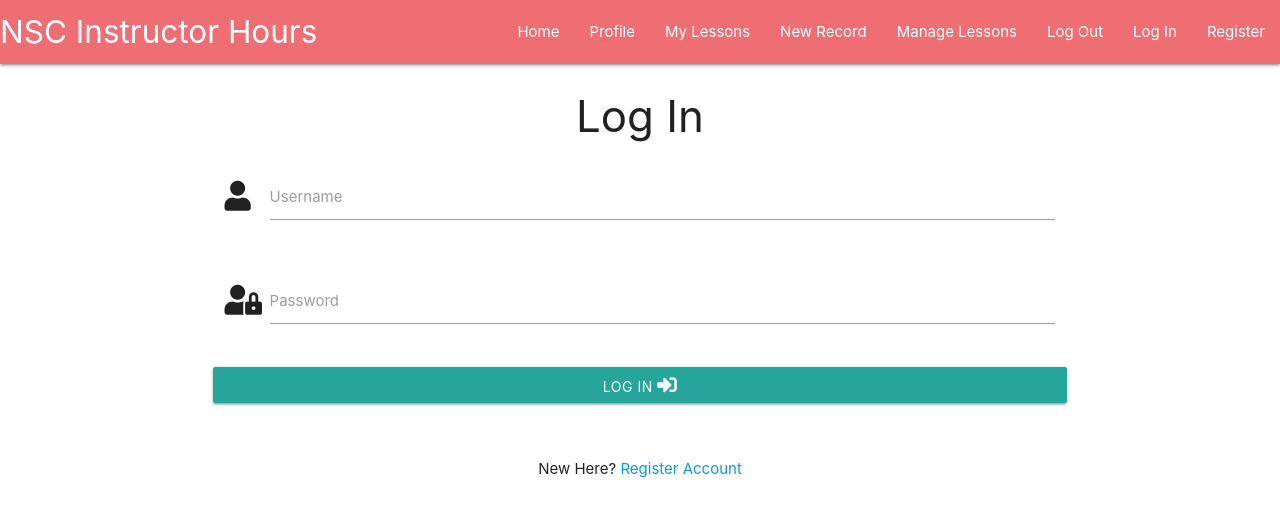
After one commit to CharlieC115/MS3-NSC-Volunteer-Hours, a Flask app: page /login in a window 1280 px wide. The commit adds this page. Shown: the top 517 px of the page. Run offline with Flask 2, Linux system fonts and the light colour scheme; some libraries are stand-ins or nearby versions.

Commit message:
Created login.html and added functionality

```diff
--- a/app.py
+++ b/app.py
@@ -61,6 +61,36 @@ def register():
     return render_template('register.html')
 
 
+@app.route('/login', methods=['GET', 'POST'])
+def login():
+    if request.method == 'POST':
+        # check if username exists in db
+        existing_user = mongo.db.users.find_one(
+            {'username': request.form.get('username').lower()})
+
+        if existing_user:
+            # ensure hashed password matches user input
+            if check_password_hash(
+                existing_user['password'], request.form.get('password')):
+                    session['user'] = request.form.get('username').lower()
+                    flash('Welcome, {}'.format(
+                        request.form.get('username')))
+                    return redirect(url_for(
+                        'profile', username=session['user']))
+
+            else:
+                # invalid password match
+                flash('Incorrect Username and/or Password')
+                return redirect(url_for('login'))
+
+        else:
+            # username doesn't exist
+            flash('Incorrect Username and/or Password')
+            return redirect(url_for('login'))
+
+    return render_template('login.html')
+
+
 if __name__ == '__main__':
     app.run(host=os.environ.get('IP'),
             port=int(os.environ.get('PORT')),
--- a/templates/base.html
+++ b/templates/base.html
@@ -25,7 +25,7 @@
                     <li><a href="#">New Record</a></li>
                     <li><a href="#">Manage Lessons</a></li>
                     <li><a href="#">Log Out</a></li>
-                    <li><a href="#">Log In</a></li>
+                    <li><a href="{{ url_for('login') }}">Log In</a></li>
                     <li><a href="{{ url_for('register') }}">Register</a></li>
                 </ul>
             </div>
@@ -39,7 +39,7 @@
             <li><a href="#">New Record</a></li>
             <li><a href="#">Manage Lessons</a></li>
             <li><a href="#">Log Out</a></li>
-            <li><a href="#">Log In</a></li>
+            <li><a href="{{ url_for('login') }}">Log In</a></li>
             <li><a href="{{ url_for('register') }}">Register</a></li>
         </ul>
     </header>
--- /dev/null
+++ b/templates/login.html
@@ -0,0 +1,44 @@
+{% extends 'base.html' %}
+{% block content %}
+
+    <h3 class="center-align">Log In</h3>
+
+    <div class="row">
+        <form class="col s12 m8 offset-m2" method="POST" action="{{ url_for('login') }}">
+            <div>
+                <!-- username -->
+                <div class="row">
+                    <div class="input-field col s12">
+                        <i class="fas fa-user prefix"></i>
+                        <input id="username" name="username" type="text" minlength="8" maxlength="20" pattern="(?=.*[a-z])(?=.*[A-Z]).{8,20}" title="Must contain at least one number, one uppercase and one lowercase letter, and at least 8 or more characters" class="validate" required>
+                        <label for="username">Username</label>
+                    </div>
+                </div>
+                <!-- password -->
+                <div class="row">
+                    <div class="input-field col s12">
+                        <i class="fas fa-user-lock prefix"></i>
+                        <input id="password" name="password" type="password" minlength="8" maxlength="15" pattern="(?=.*[a-z])(?=.*[A-Z]).{8,15}" title="Must contain at least one uppercase and one lowercase letter, and at least 8 or more characters" class="validate" required>
+                        <label for="password">Password</label>
+                    </div>
+                </div>
+                <!-- login -->
+                <div class="row">
+                    <button type="submit" class="col s12 btn">
+                        Log In <i class="fas fa-sign-in-alt"></i>
+                    </button>
+                </div>
+            </div>
+        </from>
+    </div>
+
+    <div class="row">
+        <div class="col s12">
+            <p class="center-align">
+                New Here?
+                <a href="{{ url_for('register') }}" class="">Register Account</a>
+            </p>
+        </div>
+    </div>
+
+{% endblock %}
--- a/templates/profile.html
+++ b/templates/profile.html
@@ -36,7 +36,7 @@
                     <label for="email_address">Email Address</label>
                 </div>
             </div>
-            <!-- address line 1 and 2 -->
+            <!-- address -->
             <div class="row">
                 <div class="input-field col s6">
                     <i class="fas fa-map-marker-alt prefix"></i>
@@ -48,9 +48,6 @@
                     <input value="{{ user.address_line_2 }}" id="address_line_2" name="address_line_2" type="text" class="validate">
                     <label for="address_line_2">Address Line 2</label>
                 </div>
-            </div>
-            <!-- address city and post code -->
-            <div class="row">
                 <div class="input-field col s6">
                     <i class="fas fa-map-marker-alt prefix"></i>
                     <input value="{{ user.address_city }}" id="address_city" name="address_city" type="text" class="validate">
```
Also changed, not shown: templates/register.html (+9 -0 lines).
